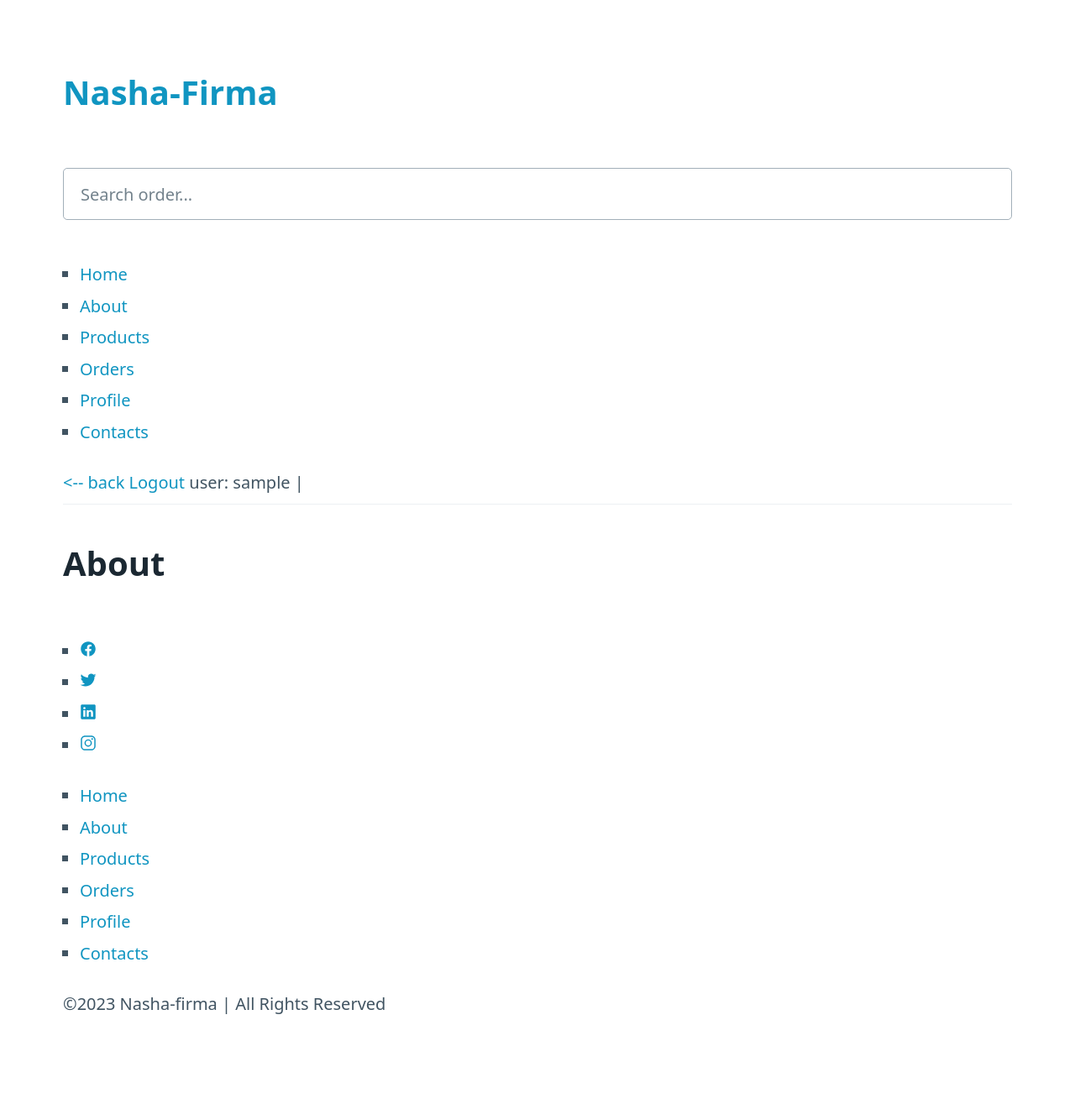
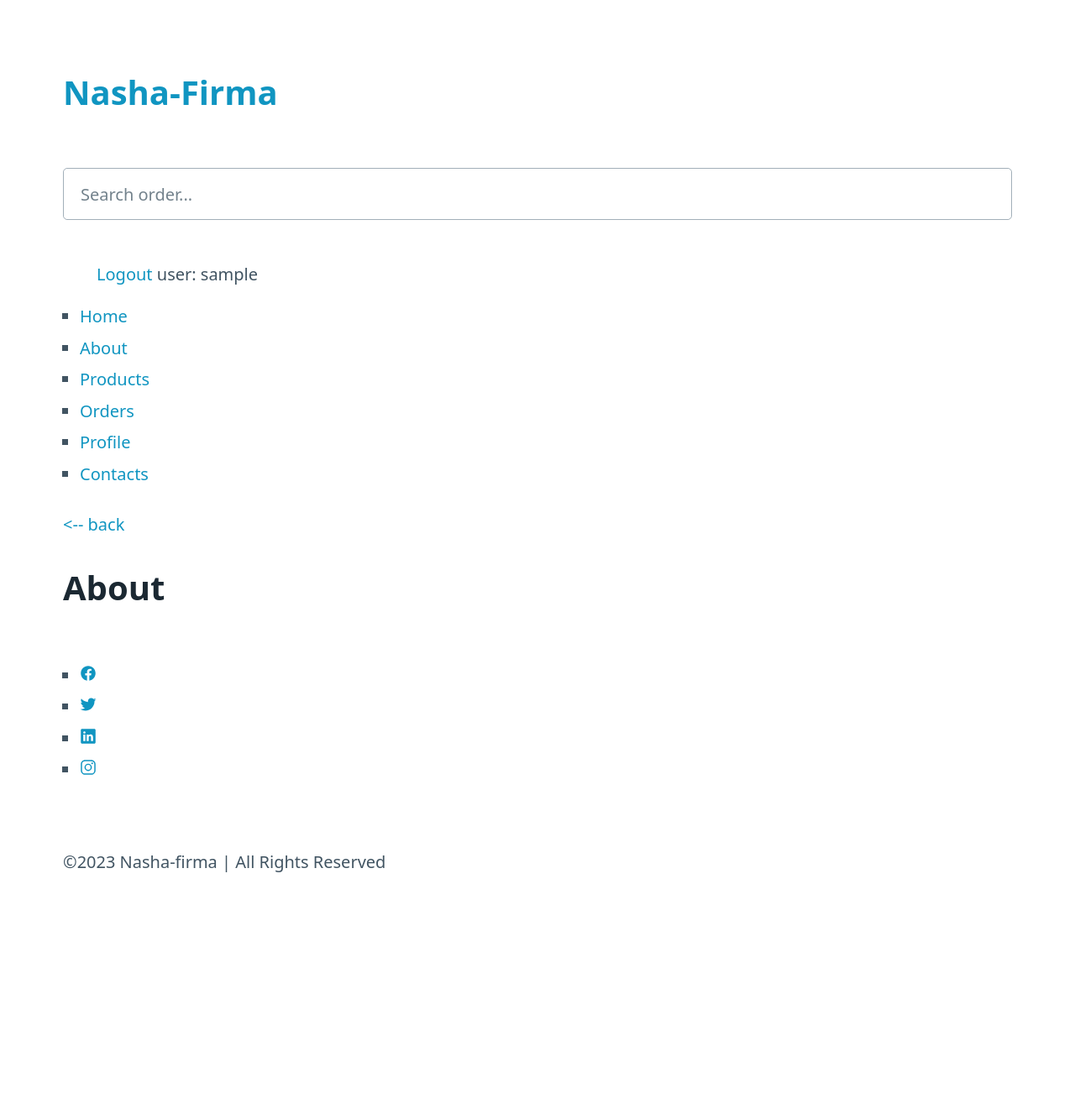
Before and after one commit to VadimTrubay/django_progect_nashafirma, a Django app: page /about/ in a window 1280 px wide. Shown: the whole page at 84% size. After the commit the page ends 1039 px from the top, so only its background shows below. Run offline with Django 4.2, Linux system fonts and the light colour scheme; the visitor is signed in with stand-in values (Sample User, id 1).

Commit message:
Update base.html

```diff
--- a/nashafirma/templates/base.html
+++ b/nashafirma/templates/base.html
@@ -15,88 +15,76 @@
 <body>
   <main class="container">
     <header>
+      <h1><a href="{% url 'home' %}">Nasha-Firma</a></h1>
+      <div>
         {% if request.user.is_authenticated %}
         {% if request.path == '/products/all_products/' or request.path == '/products/search_product/' %}
         <div>
-                <h1><a href="{% url 'home' %}">Nasha-Firma</a></h1>
           <form onsubmit="this.sfSbm.disabled=true" method="get" action="{% url 'search_results_product' %}">
             <input type="text" name="search_product" placeholder="Search product..." autocomplete="off">
           </form>
         </div>
         {% else %}
         <div>
-                <h1><a href="{% url 'home' %}">Nasha-Firma</a></h1>
           <form onsubmit="this.sfSbm.disabled=true" method="get" action="{% url 'search_results_order' %}">
             <input type="text" name="search_order" placeholder="Search order..." autocomplete="off">
           </form>
         </div>
         {% endif %}
-            {% else %}
-            <div id="nav-search">
-                <h1><a href="{% url 'home' %}">Nasha-Firma</a></h1>
-                <form onsubmit="this.sfSbm.disabled=true" method="get" action="">
-                <input type="text" name="" placeholder="Search ..." autocomplete="off">
-                </form>
-            </div>
-            {% endif %}
+        <dir>
+          <a href="{% url 'logout' %}">Logout</a>
+          <span>user: {{ user.username }} </span>
+        </dir>
         <div>
           <ul>
-                {% if not request.user.is_authenticated %}
-                    <li><a href="{% url 'home' %}">Home</a></li>
-                    <li><a href="{% url 'about' %}">About</a></li>
-                    <li><a href="{% url 'all_products' %}">Products</a></li>
-                    <li><a href="{% url 'contacts' %}">Contacts</a></li>
-                {% else %}
             <li><a href="{% url 'home' %}">Home</a></li>
             <li><a href="{% url 'about' %}">About</a></li>
             <li><a href="{% url 'all_products' %}">Products</a></li>
             <li><a href="{% url 'all_orders' %}">Orders</a></li>
             <li><a href="{% url 'profile details' request.user.pk %}"><span>Profile</span></a>
             <li><a href="{% url 'contacts' %}">Contacts</a></li>
-                    {% endif %}
           </ul>
         </div>
+        {% else %}
+        <div id="nav-search">
+          <form onsubmit="this.sfSbm.disabled=true" method="get" action="">
+            <input type="text" name="" placeholder="Search ..." autocomplete="off">
+          </form>
+        </div>
         <div>
+          <a href="{% url 'register' %}"> Registrations </a>
+          <a href="{% url 'login' %}"> Login </a>
+        </div>
+        <div>
+          <ul>
+          <li><a href="{% url 'home' %}">Home</a></li>
+          <li><a href="{% url 'about' %}">About</a></li>
+          <li><a href="{% url 'all_products' %}">Products</a></li>
+          <li><a href="{% url 'contacts' %}">Contacts</a></li>
+        </ul>
+        </div>
+      {% endif %}
     <a href="javascript:history.back()">&lt;-- back</a>
-                {% if request.user.is_authenticated %}
-                <a href="{% url 'logout' %}">Logout</a>
-                <span>user: {{ user.username }}&nbsp;|&nbsp;</span>
-                {% else %}
-                <a href="{% url 'register' %}">Registrations</a>
-                <a href="{% url 'login' %}">Login&nbsp;|&nbsp;</a>
-                {% endif %}
-                <hr>
-            </div>
     </header>
 
-        {% block content %} {% endblock content%}
+    {% block content %}
+    {% endblock content%}
 
     <footer>
+      <section>
         <ul>
           <li><a href="#"><ion-icon name="logo-facebook"></ion-icon></a></li>
           <li><a href="#"><ion-icon name="logo-twitter"></ion-icon></a></li>
           <li><a href="#"><ion-icon name="logo-linkedin"><ion-icon></a></li>
           <li><a href="#"><ion-icon name="logo-instagram"></ion-icon></a></li>
         </ul>
-            <ul>
-                {% if not request.user.is_authenticated %}
-                    <li><a href="{% url 'home' %}">Home</a></li>
-                    <li><a href="{% url 'about' %}">About</a></li>
-                    <li><a href="{% url 'all_products' %}">Products</a></li>
-                    <li><a href="{% url 'contacts' %}">Contacts</a></li>
-                {% else %}
-                    <li><a href="{% url 'home' %}">Home</a></li>
-                    <li><a href="{% url 'about' %}">About</a></li>
-                    <li><a href="{% url 'all_products' %}">Products</a></li>
-                    <li><a href="{% url 'all_orders' %}">Orders</a></li>
-                    <li><a href="{% url 'profile details' request.user.pk %}"><span>Profile</span></a>
-                    <li><a href="{% url 'contacts' %}">Contacts</a></li>
-                    {% endif %}
-                </ul>
+      </section>
       <p>©2023 Nasha-firma | All Rights Reserved</p>
     </footer>
+
     <script type="module" src="https://unpkg.com/ionicons@5.5.2/dist/ionicons/ionicons.esm.js"></script>
     <script nomodule src="https://unpkg.com/ionicons@5.5.2/dist/ionicons/ionicons.js"></script>
+
   </main>
 </body>
 
```
Lines whose indentation alone changed are shown as unchanged.
